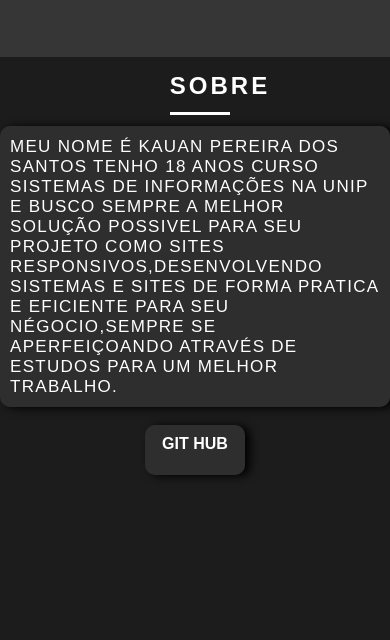
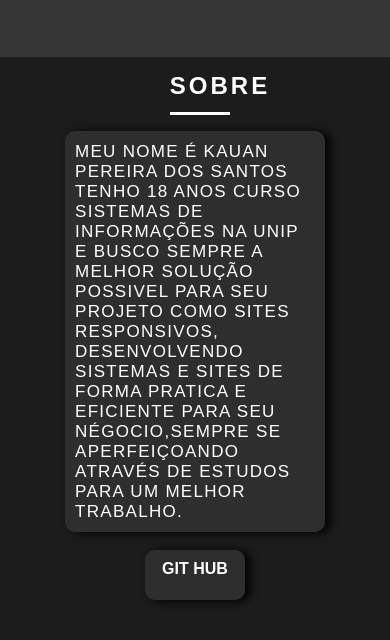
Before and after one commit to KAUANPEREIRA/portifolio, a plain HTML site: page index.html in a window 390 px wide. Shown: the part 3351-3991 px from the top of the page. Drawn offline with Linux system fonts and the light colour scheme.

Commit message:
atualização

```diff
--- a/style.css
+++ b/style.css
@@ -313,8 +313,8 @@
     }
 
     .sobre{
-        width:auto;
-        margin-top: -400px;
+        width:260px;
+        margin-top: -270px;
         height: auto;
     }
 
```
Also changed, not shown: index.html (+1 -1 lines).
